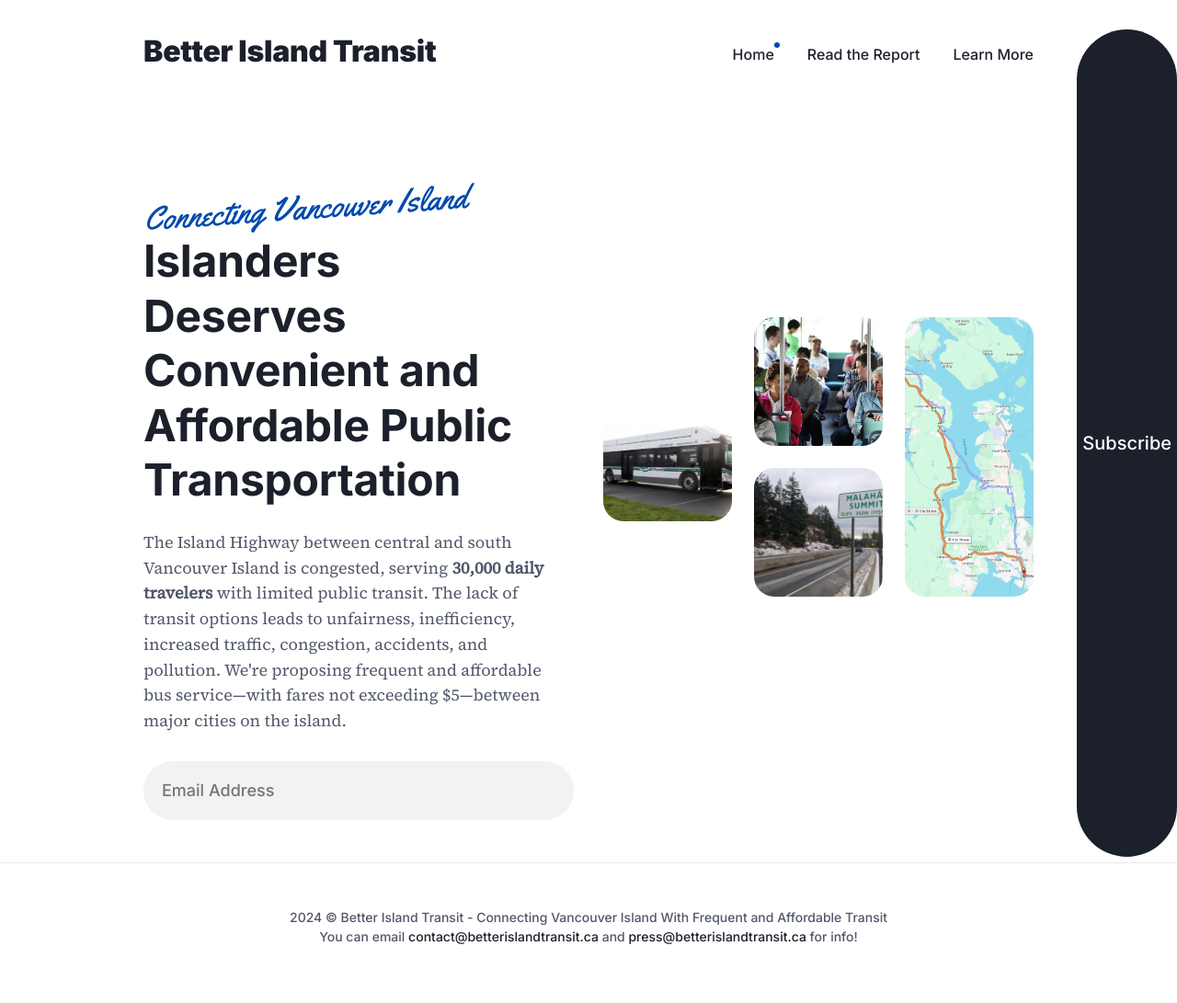
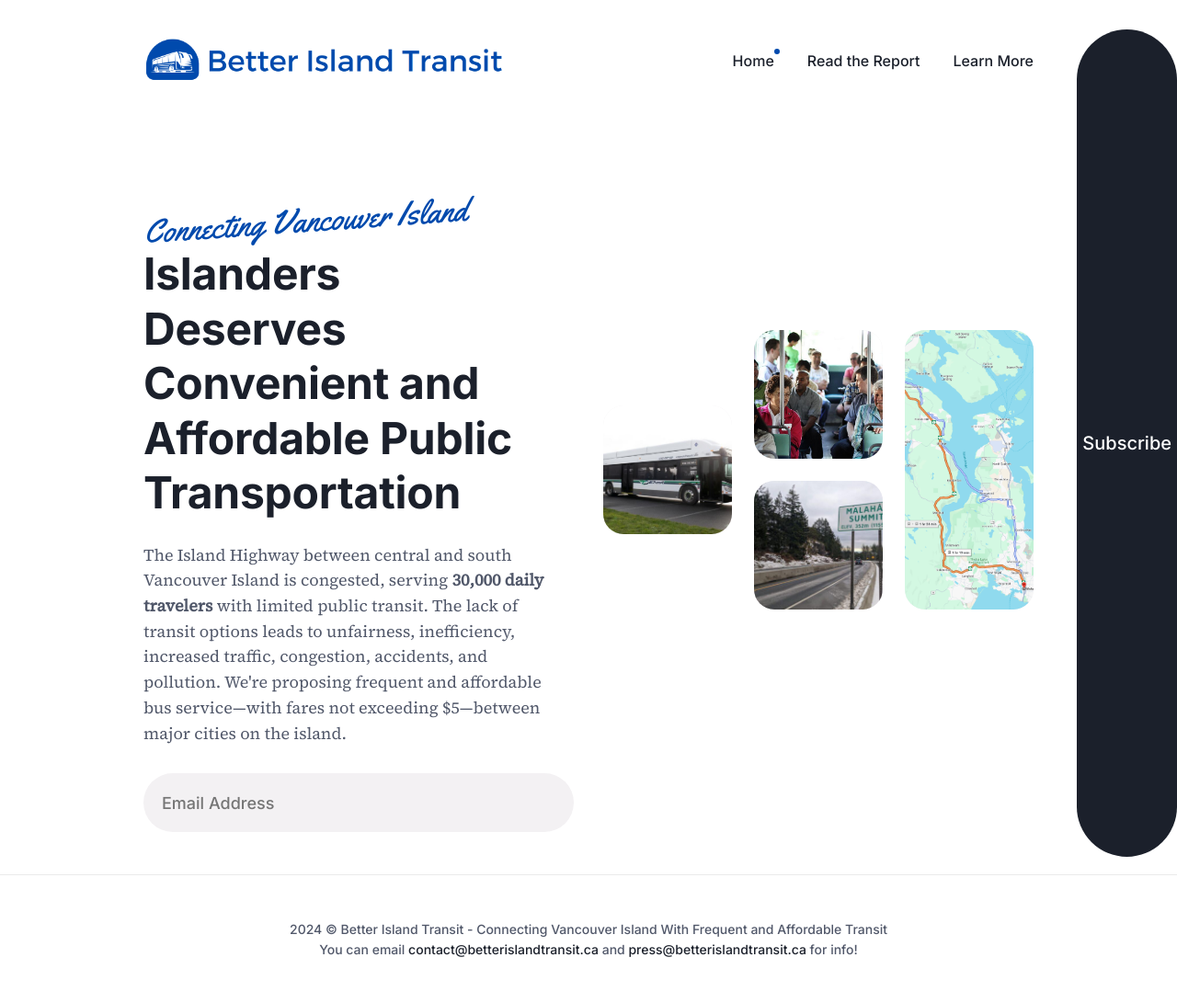
Before and after one commit to STNanaimo/better-island-transit, a Jekyll site: the page built from index.html, in a window 1280 px wide. Shown: the whole page at 92% size. Built offline with Jekyll 4.4.1, drawn with Linux system fonts in a browser that asks for light colours; comment, search, counter and statistics services are not loaded.

Commit message:
Add logo to header

```diff
--- a/_data/settings.yml
+++ b/_data/settings.yml
@@ -1,7 +1,7 @@
 ---
 title: Better Island Transit
 og_title: Better Island Transit - Connecting Vancouver Island With Frequent and Affordable Transit
-logo: # OPTIONAL '/images/logo.png'
+logo: /images/bit-header.png
 description: Frequent and affordable bus service connecting Victoria with central Vancouver Island would provide many user and community benefits including a low-stress alternative to driving, independent mobility for non-drivers, plus reduced congestion, crashes emission. It is far more cost effective, faster to implement, and provides more total benefits than other highway improvements. These improvements should be BC Transit and MoTI priorities for 2024.
 color_scheme: light # Choose auto, light, and dark
 
```
Also changed, not shown: images/bit-header.png (added).
